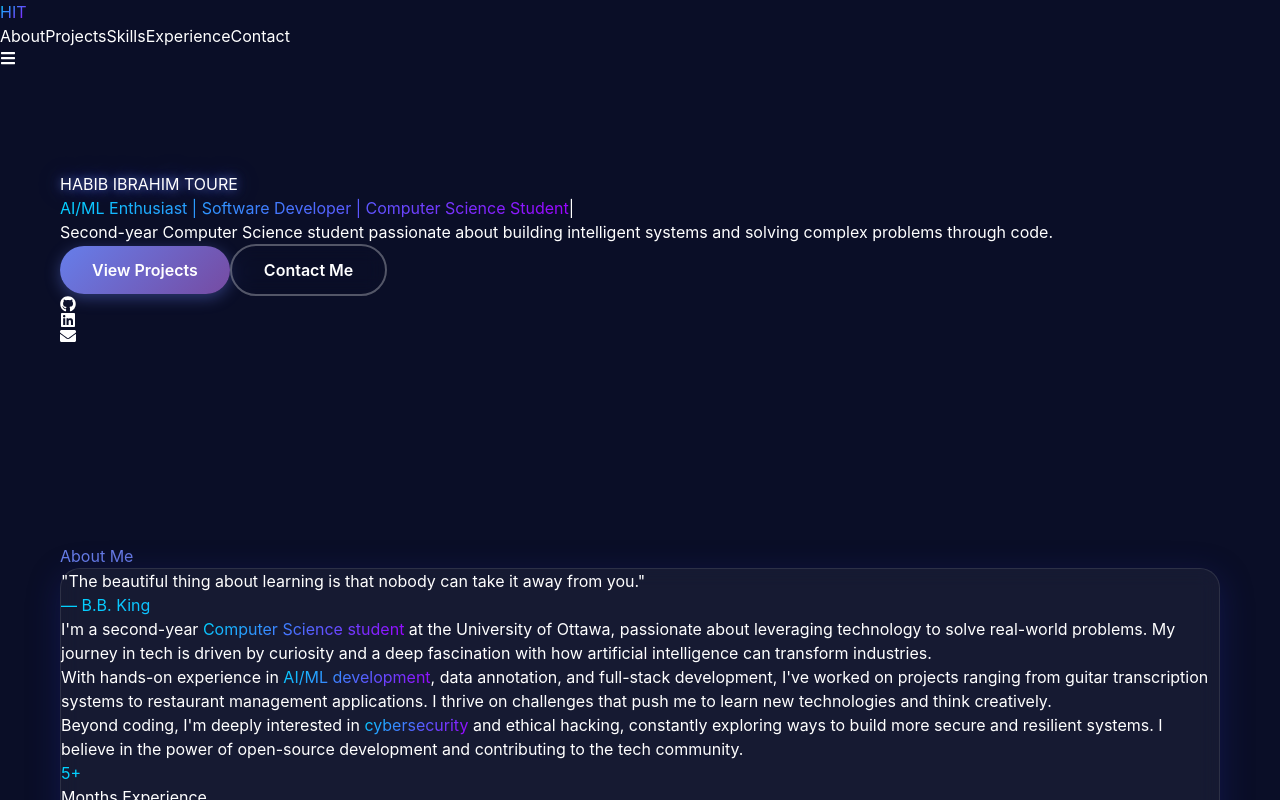
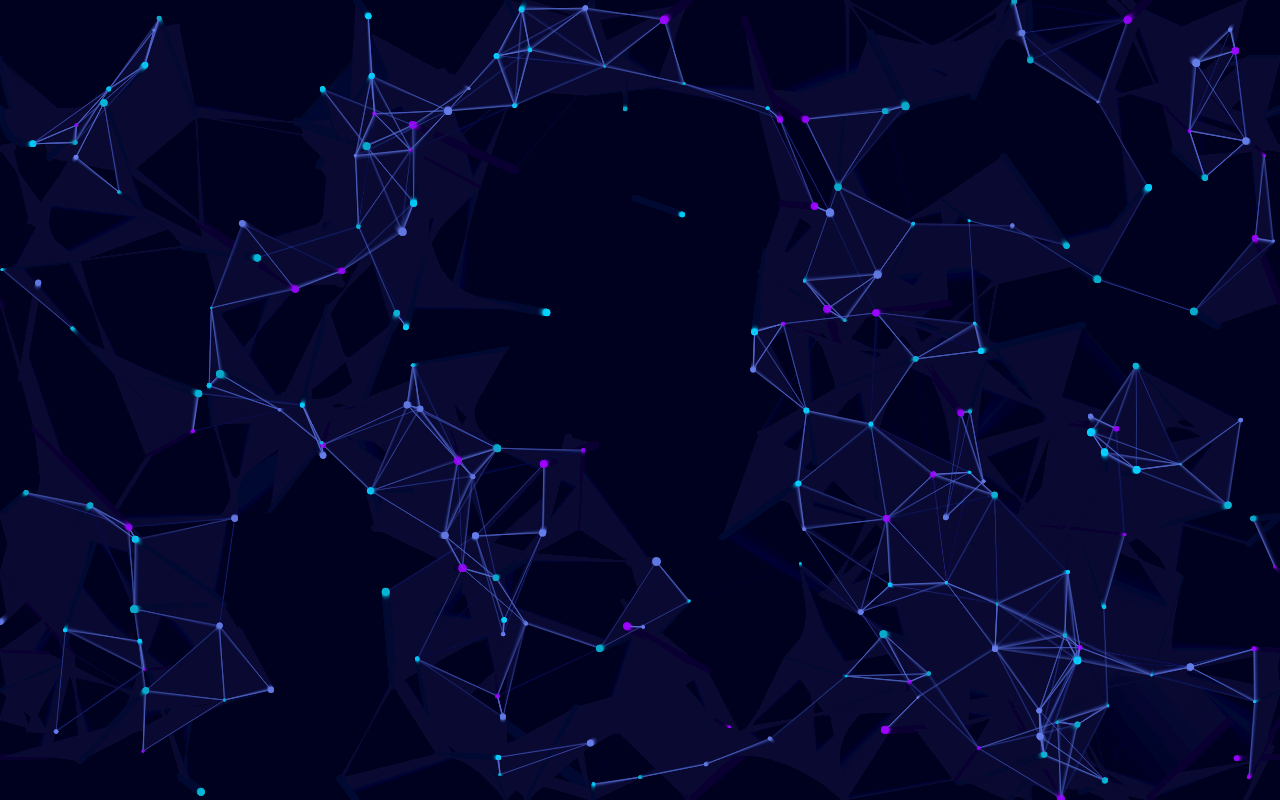
Before and after one commit to lein5in/Portfolio, a React (Vite) app: page / in a window 1280 px wide. Shown: the top 800 px of the page. Built offline with nearby package versions, Linux system fonts and the light colour scheme.

Commit message:
changes and particles

```diff
--- a/package.json
+++ b/package.json
@@ -11,13 +11,10 @@
   },
   "dependencies": {
     "@emailjs/browser": "^4.4.1",
-    "@tsparticles/react": "^3.0.0",
-    "@tsparticles/slim": "^3.0.3",
     "framer-motion": "^12.24.12",
     "react": "^19.2.0",
     "react-dom": "^19.2.0",
-    "react-icons": "^5.5.0",
-    "tsparticles": "^3.0.3"
+    "react-icons": "^5.5.0"
   },
   "devDependencies": {
     "@eslint/js": "^9.39.1",
--- a/src/App.tsx
+++ b/src/App.tsx
@@ -1,5 +1,5 @@
 import { useEffect } from 'react';
-import Particles from '@tsparticles/react';
+import ParticlesBackground from './components/ParticlesBackground';
 import Navbar from './components/Navbar';
 import Hero from './components/Hero';
 import About from './components/About';
@@ -16,83 +16,10 @@ function App() {
   return (
     <div className="relative min-h-screen bg-[#0a0e27] text-white overflow-x-hidden">
       {/* Particles Background */}
-      <Particles
-        id="tsparticles"
-        options={{
-          fullScreen: {
-            enable: true,
-            zIndex: -1
-          },
-          background: {
-            color: {
-              value: '#0a0e27',
-            },
-          },
-          fpsLimit: 120,
-          interactivity: {
-            events: {
-              onClick: {
-                enable: true,
-                mode: 'push',
-              },
-              onHover: {
-                enable: true,
-                mode: 'repulse',
-              },
-            },
-            modes: {
-              push: {
-                quantity: 4,
-              },
-              repulse: {
-                distance: 150,
-                duration: 0.4,
-              },
-            },
-          },
-          particles: {
-            color: {
-              value: ['#00d4ff', '#9d00ff', '#667eea'],
-            },
-            links: {
-              color: '#667eea',
-              distance: 150,
-              enable: true,
-              opacity: 0.3,
-              width: 1,
-            },
-            move: {
-              direction: 'none',
-              enable: true,
-              outModes: {
-                default: 'bounce',
-              },
-              random: false,
-              speed: 1,
-              straight: false,
-            },
-            number: {
-              density: {
-                enable: true,
-              },
-              value: 80,
-            },
-            opacity: {
-              value: 0.5,
-            },
-            shape: {
-              type: 'circle',
-            },
-            size: {
-              value: { min: 1, max: 3 },
-            },
-          },
-          detectRetina: true,
-        }}
-      />
+      <ParticlesBackground />
 
       {/* Main Content */}
-      <div className="relative z-10">
+      <div className="relative z-20">
         <Navbar />
         <Hero />
         <About />
--- /dev/null
+++ b/src/components/ParticlesBackground.tsx
@@ -0,0 +1,138 @@
+import { useEffect, useRef } from 'react';
+
+const ParticlesBackground = () => {
+  const canvasRef = useRef<HTMLCanvasElement>(null);
+
+  useEffect(() => {
+    const canvas = canvasRef.current;
+    if (!canvas) return;
+
+    const ctx = canvas.getContext('2d');
+    if (!ctx) return;
+
+    // Set canvas size
+    const setCanvasSize = () => {
+      canvas.width = window.innerWidth;
+      canvas.height = window.innerHeight;
+    };
+    setCanvasSize();
+    window.addEventListener('resize', setCanvasSize);
+
+    // Particle class
+    class Particle {
+      x: number;
+      y: number;
+      size: number;
+      speedX: number;
+      speedY: number;
+      color: string;
+
+      constructor(canvasWidth: number, canvasHeight: number) {
+        this.x = Math.random() * canvasWidth;
+        this.y = Math.random() * canvasHeight;
+        this.size = Math.random() * 3 + 1;
+        this.speedX = Math.random() * 0.5 - 0.25;
+        this.speedY = Math.random() * 0.5 - 0.25;
+
+        const colors = ['#00d4ff', '#9d00ff', '#667eea', '#06b6d4'];
+        this.color = colors[Math.floor(Math.random() * colors.length)];
+      }
+
+      update(canvasWidth: number, canvasHeight: number) {
+        this.x += this.speedX;
+        this.y += this.speedY;
+
+        // Wrap around screen
+        if (this.x > canvasWidth) this.x = 0;
+        if (this.x < 0) this.x = canvasWidth;
+        if (this.y > canvasHeight) this.y = 0;
+        if (this.y < 0) this.y = canvasHeight;
+      }
+
+      draw(context: CanvasRenderingContext2D) {
+        context.fillStyle = this.color;
+        context.beginPath();
+        context.arc(this.x, this.y, this.size, 0, Math.PI * 2);
+        context.fill();
+      }
+    }
+
+    // Create particles
+    const particles: Particle[] = [];
+    const particleCount = 100;
+
+    for (let i = 0; i < particleCount; i++) {
+      particles.push(new Particle(canvas.width, canvas.height));
+    }
+
+    // Mouse interaction
+    let mouse = { x: 0, y: 0, radius: 150 };
+
+    const handleMouseMove = (e: MouseEvent) => {
+      mouse.x = e.x;
+      mouse.y = e.y;
+    };
+
+    canvas.addEventListener('mousemove', handleMouseMove);
+
+    // Animation loop
+    const animate = () => {
+      ctx.fillStyle = 'rgba(10, 14, 39, 0.05)';
+      ctx.fillRect(0, 0, canvas.width, canvas.height);
+
+      particles.forEach((particle, i) => {
+        particle.update(canvas.width, canvas.height);
+        particle.draw(ctx);
+
+        // Draw connections
+        particles.forEach((particle2, j) => {
+          if (i === j) return;
+
+          const dx = particle.x - particle2.x;
+          const dy = particle.y - particle2.y;
+          const distance = Math.sqrt(dx * dx + dy * dy);
+
+          if (distance < 120) {
+            ctx.strokeStyle = `rgba(102, 126, 234, ${0.3 - distance / 400})`;
+            ctx.lineWidth = 1;
+            ctx.beginPath();
+            ctx.moveTo(particle.x, particle.y);
+            ctx.lineTo(particle2.x, particle2.y);
+            ctx.stroke();
+          }
+        });
+
+        // Mouse interaction - repel particles
+        const dx = mouse.x - particle.x;
+        const dy = mouse.y - particle.y;
+        const distance = Math.sqrt(dx * dx + dy * dy);
+
+        if (distance < mouse.radius) {
+          const force = (mouse.radius - distance) / mouse.radius;
+          const angle = Math.atan2(dy, dx);
+          particle.x -= Math.cos(angle) * force * 3;
+          particle.y -= Math.sin(angle) * force * 3;
+        }
+      });
+
+      requestAnimationFrame(animate);
+    };
+
+    animate();
+
+    return () => {
+      window.removeEventListener('resize', setCanvasSize);
+      canvas.removeEventListener('mousemove', handleMouseMove);
+    };
+  }, []);
+
+  return (
+    <canvas
+      ref={canvasRef}
+      className="fixed top-0 left-0 w-full h-full -z-10"
+      style={{ background: 'transparent', zIndex : 0 }}
+    />
+  );
+};
+
+export default ParticlesBackground;
```
Also changed, not shown: 1 other file (tests, documents, lock files or other folders).
